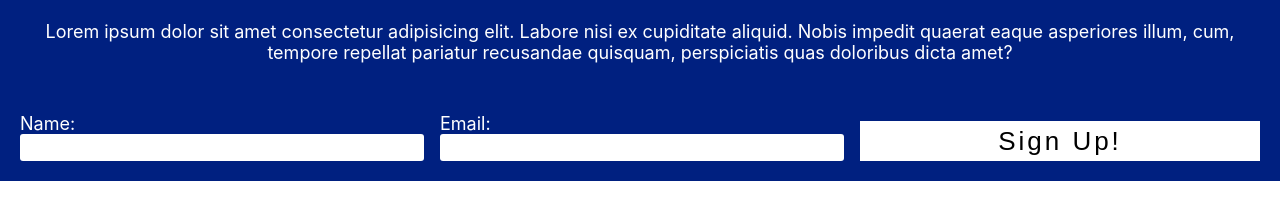
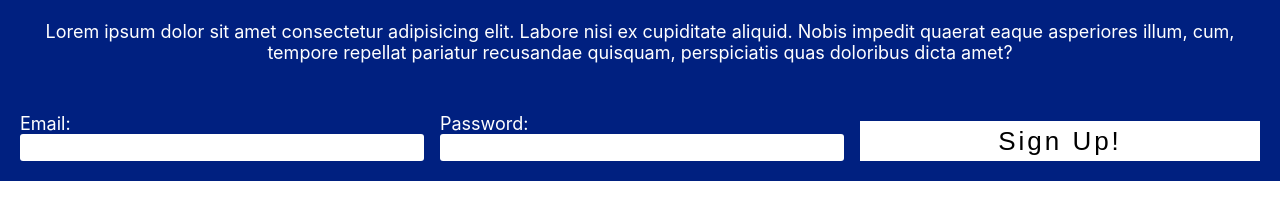
Before and after one commit to Trip4077/blog-proto-type, a React (Create React App) app: page / in a window 1280 px wide. Shown: the part 853-1064 px from the top of the page. Built offline with nearby package versions, Linux system fonts and the light colour scheme; no server answers.

Commit message:
Landing Newsletter Banner Registration Form Connection

```diff
--- a/src/components/newsletter/NewsLetterForm.jsx
+++ b/src/components/newsletter/NewsLetterForm.jsx
@@ -1,19 +1,47 @@
-import React from 'react';
+import React, { useState } from 'react';
+import axios from 'axios';
 
 const NewsLetterForm = () => {
+    const [ formData, setFormData ] = useState( { email: null, password: null } );
+    const [ message, setMessage ] = useState( '' )
+
+    const changeHandler = e => {
+        e.preventDefault();
+
+        const field = e.target.name;
+        const value = e.target.value;
+
+        const formInfo = { ...formData }
+
+        formInfo[field] = value
+
+        setFormData( formInfo )
+    }
+
+    const registerUser = e => {
+        e.preventDefault();
+
+        axios.post( 'http://localhost:5000/api/auth/register', formData )
+             .then( res => setMessage( "Registration Successful!" ) )
+             .catch( err => setMessage( err.response.data.message ) );
+    }
+
     return(
-        <form name="newsletter">
-            <div className="input-label">
-                <label htmlFor="name">Name:</label>
-                <input type="text" id="name" name="name" required />
-            </div>
-            <div className="input-label">
-                <label htmlFor="email">Email:</label>
-                <input type="email" id="email" name="email" required />
-            </div>
+        <>
+            <p>{message}</p>
+            <form name="newsletter" onSubmit={ registerUser } >
+                <div className="input-label">
+                    <label htmlFor="email">Email:</label>
+                    <input type="text" id="email" name="email" onChange={changeHandler} required />
+                </div>
+                <div className="input-label">
+                    <label htmlFor="password">Password:</label>
+                    <input type="password" id="password" name="password" onChange={changeHandler} required />
+                </div>
 
-            <button>Sign Up!</button>
-        </form>
+                <button type='submit'>Sign Up!</button>
+            </form>
+        </>
     )
 }
 
```
